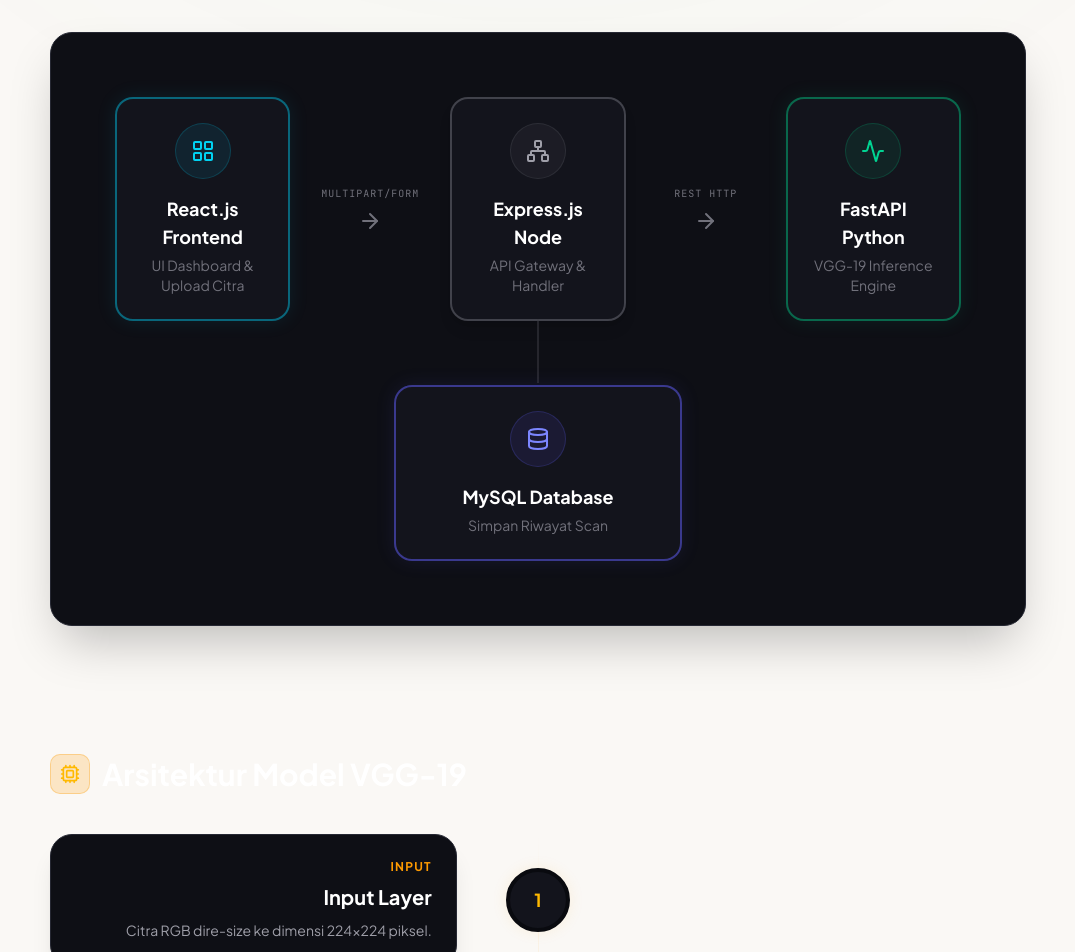
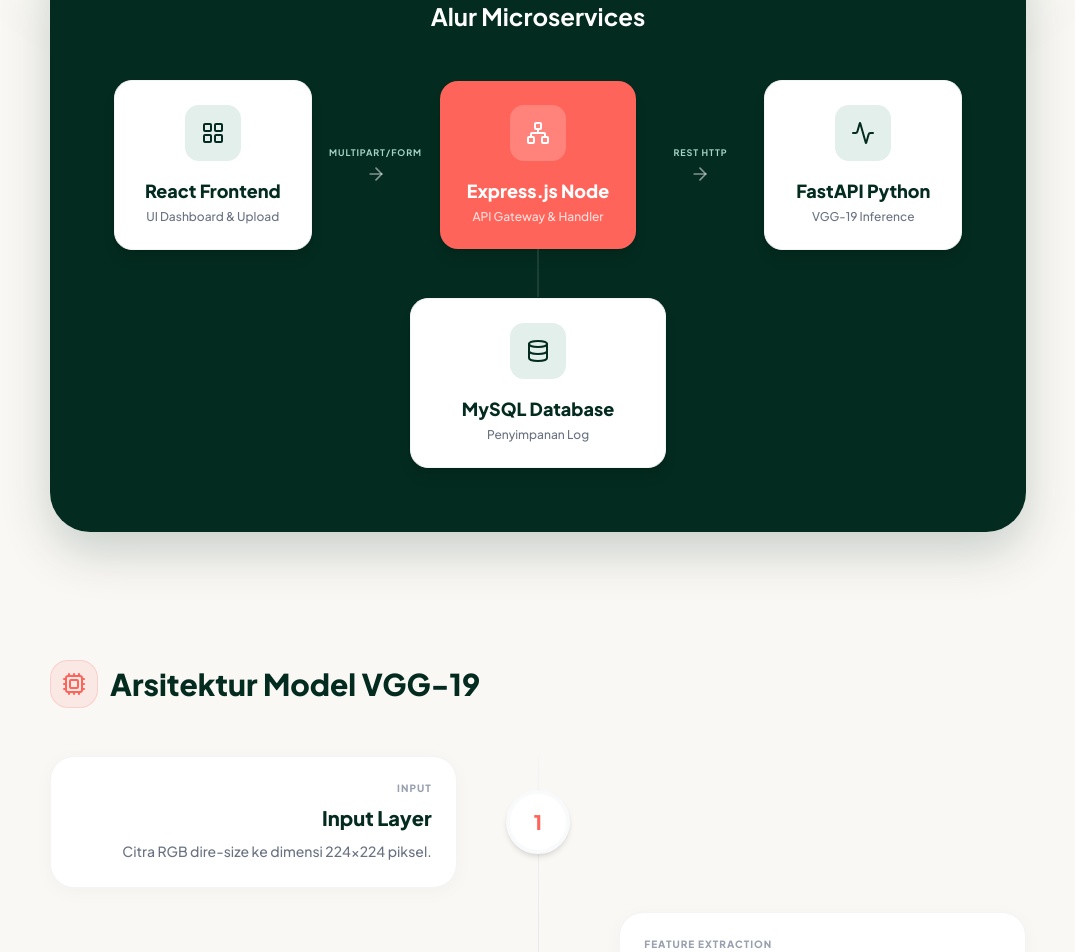
Before and after one commit to Churma16/cerascan-frontend-react, a React (Vite) app: page /architecture in a window 1280 px wide. Shown: the part 360-1312 px from the top of the page, without its empty margins (102-1177 px from the left). Built offline with nearby package versions, Linux system fonts and the light colour scheme; no server answers.

Commit message:
style: enhance ArchitecturePage layout and improve component styling

```diff
--- a/src/features/architecture/ArchitecturePage.jsx
+++ b/src/features/architecture/ArchitecturePage.jsx
@@ -1,13 +1,12 @@
 import React from 'react';
 import {
     Activity,
+    ArrowRight,
     ArrowDown,
-    ArrowRight,
-    Cpu,
-    Database as DatabaseIcon,
     LayoutGrid,
     Network,
-    Server
+    Cpu,
+    Database as DatabaseIcon
 } from 'lucide-react';
 import MainLayout from "@/layouts/MainLayout.jsx";
 
@@ -50,132 +49,108 @@
     return (
         <MainLayout>
             <div className="w-full max-w-5xl mx-auto px-6 relative z-10 animate-in fade-in duration-500 pb-20">
-                <div className="text-center mb-20">
-                    <h1 className="text-4xl md:text-5xl font-bold text-white mb-4">Arsitektur CeraScan AI</h1>
-                    <p className="text-lg text-zinc-400 max-w-2xl mx-auto">
-                        Jelajahi alur kerja sistem dari lapisan aplikasi (Microservices) hingga lapisan terdalam model
-                        kecerdasan buatan (Deep Learning).
+                <div className="text-center mb-16">
+                    <h1 className="text-4xl md:text-5xl font-black text-[#042B1F] mb-4 tracking-tight">Arsitektur AI</h1>
+                    <p className="text-lg text-gray-500 max-w-2xl mx-auto font-medium">
+                        Kerangka kerja sistem dari lapisan frontend hingga ke inti ekstraksi fitur jaringan saraf tiruan.
                     </p>
                 </div>
 
                 {/* BAGIAN 1: ARSITEKTUR SISTEM MICROSERVICES */}
                 <div className="mb-32">
-                    <div className="flex items-center gap-3 mb-10">
-                        <div
-                            className="w-10 h-10 bg-indigo-500/20 rounded-lg flex items-center justify-center border border-indigo-500/30">
-                            <Server className="w-5 h-5 text-indigo-400"/>
-                        </div>
-                        <h2 className="text-3xl font-bold text-white">Arsitektur Sistem Terdistribusi</h2>
-                    </div>
+                    {/* Kontainer Diagram Microservice */}
+                    <div className="bg-[#042B1F] rounded-[2.5rem] p-10 md:p-16 shadow-[0_20px_50px_rgb(4,43,31,0.2)] relative flex flex-col items-center overflow-hidden">
 
-                    {/* Kontainer Diagram Microservice */}
-                    <div
-                        className="bg-[#0E0F15] border border-[#262833] rounded-3xl p-8 md:p-16 shadow-2xl relative flex flex-col items-center">
+                        <h2 className="text-2xl font-bold text-white mb-12 relative z-10">Alur Microservices</h2>
 
-                        <div className="flex flex-col xl:flex-row items-center justify-center gap-8 w-full z-10">
+                        <div className="flex flex-col xl:flex-row items-center justify-center gap-6 w-full z-10 relative">
 
                             {/* Node 1: React Frontend */}
-                            <div
-                                className="w-full xl:w-72 bg-[#13141C] border-2 border-cyan-500/50 rounded-2xl p-6 text-center shadow-[0_0_20px_rgba(6,182,212,0.1)] relative">
-                                <div
-                                    className="w-14 h-14 bg-cyan-500/10 rounded-full flex items-center justify-center mx-auto mb-4 border border-cyan-500/20">
-                                    <LayoutGrid className="w-6 h-6 text-cyan-400"/>
+                            <div className="w-full xl:w-64 bg-white rounded-2xl p-6 text-center shadow-lg transform transition-transform hover:-translate-y-2 duration-300 relative z-10 border border-gray-100">
+                                <div className="w-14 h-14 bg-[#E3EFEA] rounded-xl flex items-center justify-center mx-auto mb-4">
+                                    <LayoutGrid className="w-6 h-6 text-[#042B1F]" />
                                 </div>
-                                <h3 className="text-lg font-bold text-white mb-1">React.js Frontend</h3>
-                                <p className="text-sm text-zinc-500">UI Dashboard & Upload Citra</p>
+                                <h3 className="text-lg font-black text-[#042B1F] mb-1">React Frontend</h3>
+                                <p className="text-xs font-medium text-gray-500">UI Dashboard & Upload</p>
                             </div>
 
-                            <div className="flex flex-col items-center text-zinc-500 xl:w-24 shrink-0">
-                                <span
-                                    className="text-[10px] font-mono tracking-widest mb-2 xl:block hidden">MULTIPART/FORM</span>
-                                <ArrowRight className="w-6 h-6 hidden xl:block"/>
-                                <ArrowDown className="w-6 h-6 xl:hidden my-2"/>
+                            <div className="flex flex-col items-center text-white/60 xl:w-20 shrink-0">
+                                <span className="text-[9px] font-bold tracking-widest mb-1 xl:block hidden text-[#a4d4c5]">MULTIPART/FORM</span>
+                                <ArrowRight className="w-5 h-5 hidden xl:block text-white/50" />
+                                <ArrowDown className="w-5 h-5 xl:hidden my-2 text-white/50" />
                             </div>
 
                             {/* Node 2: Express Node.js */}
-                            <div
-                                className="w-full xl:w-72 bg-[#13141C] border-2 border-zinc-500/50 rounded-2xl p-6 text-center shadow-lg relative">
-                                <div
-                                    className="w-14 h-14 bg-zinc-500/10 rounded-full flex items-center justify-center mx-auto mb-4 border border-zinc-500/20">
-                                    <Network className="w-6 h-6 text-zinc-400"/>
+                            <div className="w-full xl:w-64 bg-[#FF645A] rounded-2xl p-6 text-center shadow-lg transform transition-transform hover:-translate-y-2 duration-300 relative z-10">
+                                <div className="w-14 h-14 bg-white/20 rounded-xl flex items-center justify-center mx-auto mb-4">
+                                    <Network className="w-6 h-6 text-white" />
                                 </div>
-                                <h3 className="text-lg font-bold text-white mb-1">Express.js Node</h3>
-                                <p className="text-sm text-zinc-500">API Gateway & Handler</p>
+                                <h3 className="text-lg font-black text-white mb-1">Express.js Node</h3>
+                                <p className="text-xs font-medium text-white/80">API Gateway & Handler</p>
 
-                                <div
-                                    className="hidden xl:flex absolute -bottom-16 left-1/2 -translate-x-1/2 flex-col items-center justify-center h-16 w-px bg-zinc-700"></div>
+                                {/* Vertical connection line for XL screens */}
+                                <div className="hidden xl:flex absolute -bottom-12 left-1/2 -translate-x-1/2 flex-col items-center justify-center h-12 w-px bg-white/20"></div>
                             </div>
 
-                            <div className="flex flex-col items-center text-zinc-500 xl:w-24 shrink-0">
-                                <span
-                                    className="text-[10px] font-mono tracking-widest mb-2 xl:block hidden">REST HTTP</span>
-                                <ArrowRight className="w-6 h-6 hidden xl:block"/>
-                                <ArrowDown className="w-6 h-6 xl:hidden my-2"/>
+                            <div className="flex flex-col items-center text-white/60 xl:w-20 shrink-0">
+                                <span className="text-[9px] font-bold tracking-widest mb-1 xl:block hidden text-[#a4d4c5]">REST HTTP</span>
+                                <ArrowRight className="w-5 h-5 hidden xl:block text-white/50" />
+                                <ArrowDown className="w-5 h-5 xl:hidden my-2 text-white/50" />
                             </div>
 
                             {/* Node 3: FastAPI Python */}
-                            <div
-                                className="w-full xl:w-72 bg-[#13141C] border-2 border-emerald-500/50 rounded-2xl p-6 text-center shadow-[0_0_20px_rgba(16,185,129,0.1)] relative">
-                                <div
-                                    className="w-14 h-14 bg-emerald-500/10 rounded-full flex items-center justify-center mx-auto mb-4 border border-emerald-500/20">
-                                    <Activity className="w-6 h-6 text-emerald-400"/>
+                            <div className="w-full xl:w-64 bg-white rounded-2xl p-6 text-center shadow-lg transform transition-transform hover:-translate-y-2 duration-300 relative z-10 border border-gray-100">
+                                <div className="w-14 h-14 bg-[#E3EFEA] rounded-xl flex items-center justify-center mx-auto mb-4">
+                                    <Activity className="w-6 h-6 text-[#042B1F]" />
                                 </div>
-                                <h3 className="text-lg font-bold text-white mb-1">FastAPI Python</h3>
-                                <p className="text-sm text-zinc-500">VGG-19 Inference Engine</p>
+                                <h3 className="text-lg font-black text-[#042B1F] mb-1">FastAPI Python</h3>
+                                <p className="text-xs font-medium text-gray-500">VGG-19 Inference</p>
                             </div>
 
                         </div>
 
                         {/* Node 4: Database MySQL */}
-                        <div
-                            className="w-full xl:w-72 mt-8 xl:mt-16 bg-[#13141C] border-2 border-indigo-500/50 rounded-2xl p-6 text-center shadow-[0_0_20px_rgba(99,102,241,0.1)] relative z-10">
-                            <div
-                                className="xl:hidden absolute -top-8 left-1/2 -translate-x-1/2 flex flex-col items-center text-zinc-500">
-                                <ArrowDown className="w-6 h-6"/>
+                        <div className="w-full xl:w-64 mt-8 xl:mt-12 bg-white rounded-2xl p-6 text-center shadow-lg transform transition-transform hover:-translate-y-2 duration-300 relative z-10 border border-gray-100">
+                            <div className="xl:hidden absolute -top-8 left-1/2 -translate-x-1/2 flex flex-col items-center text-white/50">
+                                <ArrowDown className="w-5 h-5" />
                             </div>
-                            <div
-                                className="w-14 h-14 bg-indigo-500/10 rounded-full flex items-center justify-center mx-auto mb-4 border border-indigo-500/20">
-                                <DatabaseIcon className="w-6 h-6 text-indigo-400"/>
+                            <div className="w-14 h-14 bg-[#E3EFEA] rounded-xl flex items-center justify-center mx-auto mb-4">
+                                <DatabaseIcon className="w-6 h-6 text-[#042B1F]" />
                             </div>
-                            <h3 className="text-lg font-bold text-white mb-1">MySQL Database</h3>
-                            <p className="text-sm text-zinc-500">Simpan Riwayat Scan</p>
+                            <h3 className="text-lg font-black text-[#042B1F] mb-1">MySQL Database</h3>
+                            <p className="text-xs font-medium text-gray-500">Penyimpanan Log</p>
                         </div>
                     </div>
                 </div>
 
                 {/* BAGIAN 2: ARSITEKTUR MODEL VGG-19 */}
                 <div>
-                    <div className="flex items-center gap-3 mb-10">
-                        <div
-                            className="w-10 h-10 bg-amber-500/20 rounded-lg flex items-center justify-center border border-amber-500/30">
-                            <Cpu className="w-5 h-5 text-amber-400"/>
+                    <div className="flex items-center gap-3 mb-12 justify-center md:justify-start">
+                        <div className="w-12 h-12 bg-[#FF645A]/10 rounded-2xl flex items-center justify-center border border-[#FF645A]/20">
+                            <Cpu className="w-6 h-6 text-[#FF645A]" />
                         </div>
-                        <h2 className="text-3xl font-bold text-white">Arsitektur Model VGG-19</h2>
+                        <h2 className="text-3xl font-black text-[#042B1F]">Arsitektur Model VGG-19</h2>
                     </div>
 
                     <div className="relative">
-                        <div
-                            className="absolute left-8 md:left-1/2 top-0 bottom-0 w-px bg-gradient-to-b from-amber-500/0 via-amber-500/30 to-purple-500/0 hidden md:block"></div>
+                        <div className="absolute left-8 md:left-1/2 top-0 bottom-0 w-px bg-gradient-to-b from-gray-100 via-gray-300 to-gray-50 hidden md:block"></div>
 
                         <div className="space-y-6">
                             {vggArchitecture.map((layer, index) => (
-                                <div key={index}
-                                     className={`flex flex-col md:flex-row items-center justify-between w-full ${index % 2 === 0 ? 'md:flex-row-reverse' : ''}`}>
+                                <div key={index} className={`flex flex-col md:flex-row items-center justify-between w-full ${index % 2 === 0 ? 'md:flex-row-reverse' : ''}`}>
                                     <div className="hidden md:block w-5/12"></div>
 
-                                    <div
-                                        className="z-20 w-16 h-16 rounded-full bg-[#13141C] border-4 border-[#090A0F] shadow-[0_0_15px_rgba(245,158,11,0.1)] flex items-center justify-center shrink-0 mb-4 md:mb-0">
-                                        <span className="text-lg font-bold text-amber-400">{layer.step}</span>
+                                    <div className="z-20 w-16 h-16 rounded-full bg-white border-4 border-gray-50 shadow-md flex items-center justify-center shrink-0 mb-4 md:mb-0 relative">
+                                        <span className="text-xl font-black text-[#FF645A]">{layer.step}</span>
                                     </div>
 
-                                    <div
-                                        className={`w-full md:w-5/12 ${index % 2 === 0 ? 'md:text-right' : 'md:text-left'}`}>
-                                        <div
-                                            className="bg-[#0E0F15] p-6 rounded-3xl border border-[#262833] shadow-xl hover:border-amber-500/30 transition-colors">
-                                            <span
-                                                className="text-xs font-bold uppercase tracking-widest text-amber-500 mb-2 block">{layer.type}</span>
-                                            <h3 className="text-xl font-bold text-white mb-2">{layer.name}</h3>
-                                            <p className="text-sm text-zinc-400 leading-relaxed">{layer.desc}</p>
+                                    <div className={`w-full md:w-5/12 ${index % 2 === 0 ? 'md:text-right' : 'md:text-left'}`}>
+                                        <div className="bg-white p-6 rounded-[1.5rem] border border-gray-100 shadow-[0_4px_20px_rgb(0,0,0,0.03)] hover:shadow-[0_8px_30px_rgb(0,0,0,0.06)] transition-all">
+                                            <span className="text-[10px] font-extrabold uppercase tracking-widest text-gray-400 mb-2 block">
+                                                {layer.type}
+                                            </span>
+                                            <h3 className="text-xl font-black text-[#042B1F] mb-2">{layer.name}</h3>
+                                            <p className="text-sm text-gray-500 font-medium leading-relaxed">{layer.desc}</p>
                                         </div>
                                     </div>
                                 </div>
```
